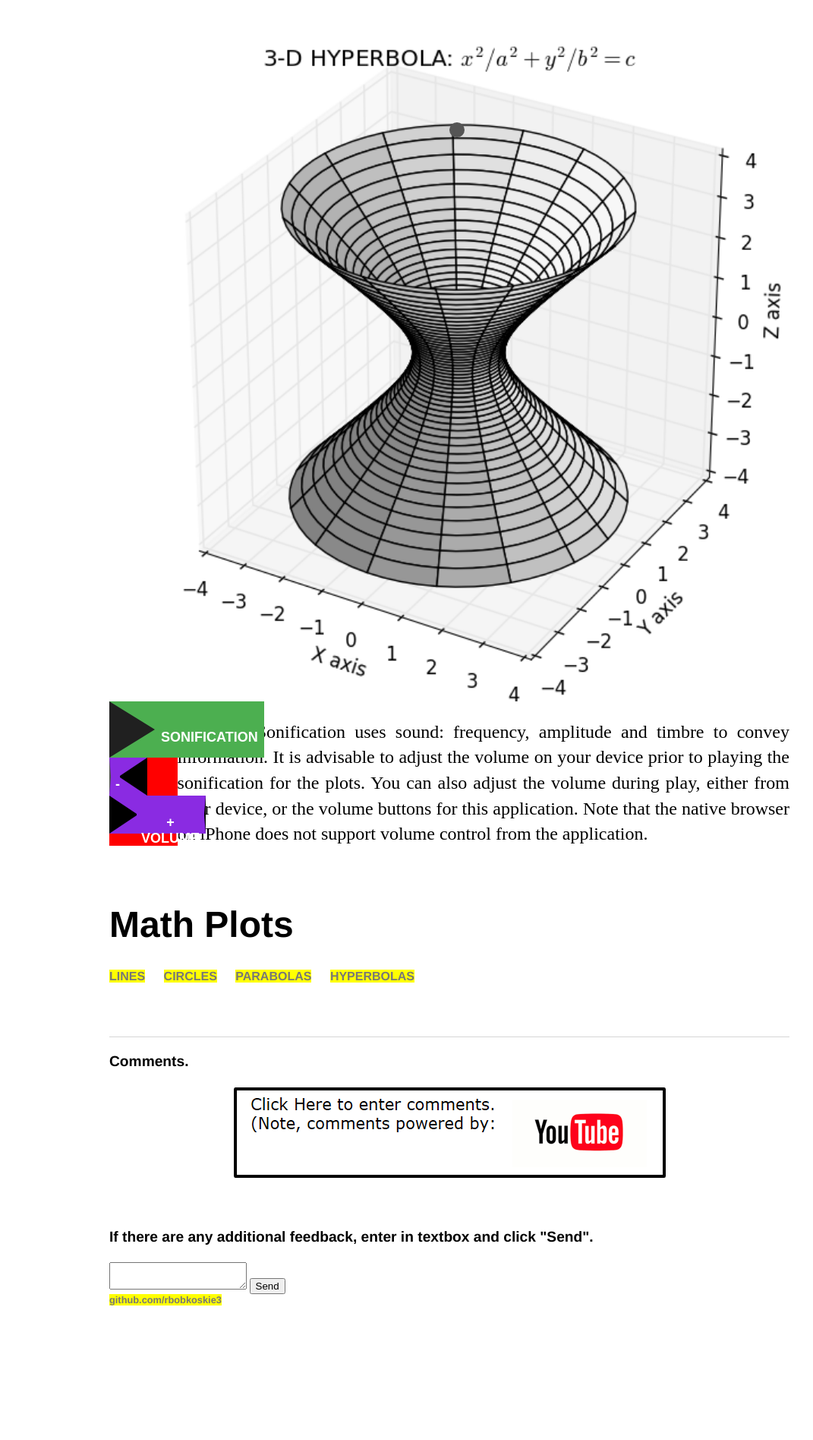
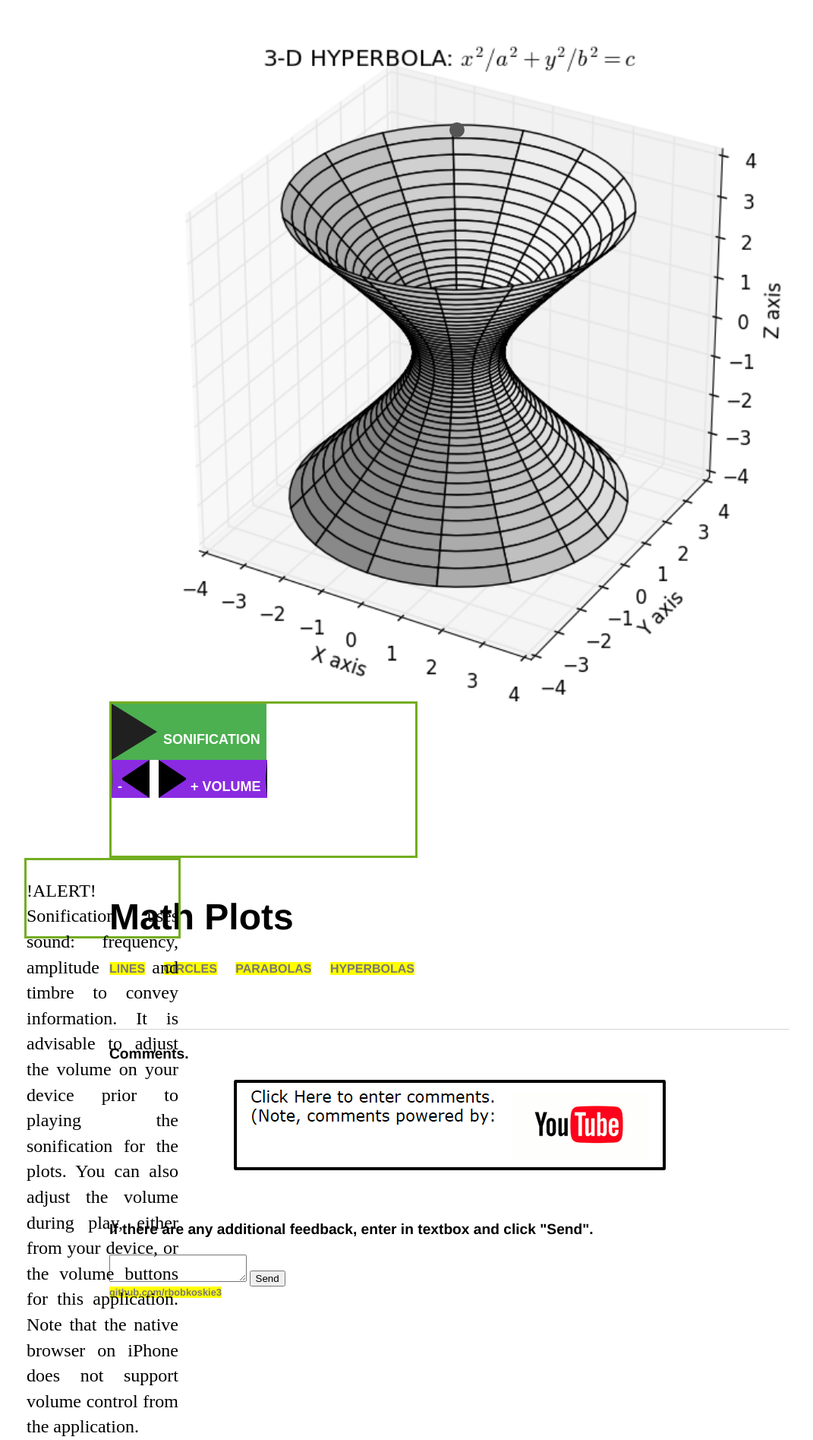
Before and after one commit to rbobkoskie3/rbobkoskie3.github.io, a Jekyll site: the page built from index.html, in a window 1280 px wide. Shown: the part 820-2715 px from the top of the page at 76% size, without its empty margins (48-1119 px from the left). Built offline with Jekyll 4.4.1, drawn with Linux system fonts in a browser that asks for light colours; before the commit the page ends 2598 px from its top, so only the background shows below that.

Commit message:
Add files via upload

```diff
--- a/index.html
+++ b/index.html
@@ -268,23 +268,20 @@ title: Math, Sonification, Plots
         }
         */
 
-        .floatButton {
-            width: 10%;
-            height: 100%;
-            // width: 800px;
-            // height: 600px;
-            // width:30%;
-            // height:400px;
-            float:left;
+        div.floatButton {
             position: relative;
-            background-color: red;
+            width: 400px;
+            height: 200px;
+            border: 3px solid #73AD21;
         }
 
-        floatWarning {
-            display: flex;
-            flex-wrap: nowrap;
-            overflow-x: auto;
-            flex: 0 0 auto;
+        div.floatWarning {
+            position: absolute;
+            left: 80px;
+            right: 0;
+            width: 200px;
+            height: 100px;
+            border: 3px solid #73AD21;
         }
     </style>
 </head>
```
